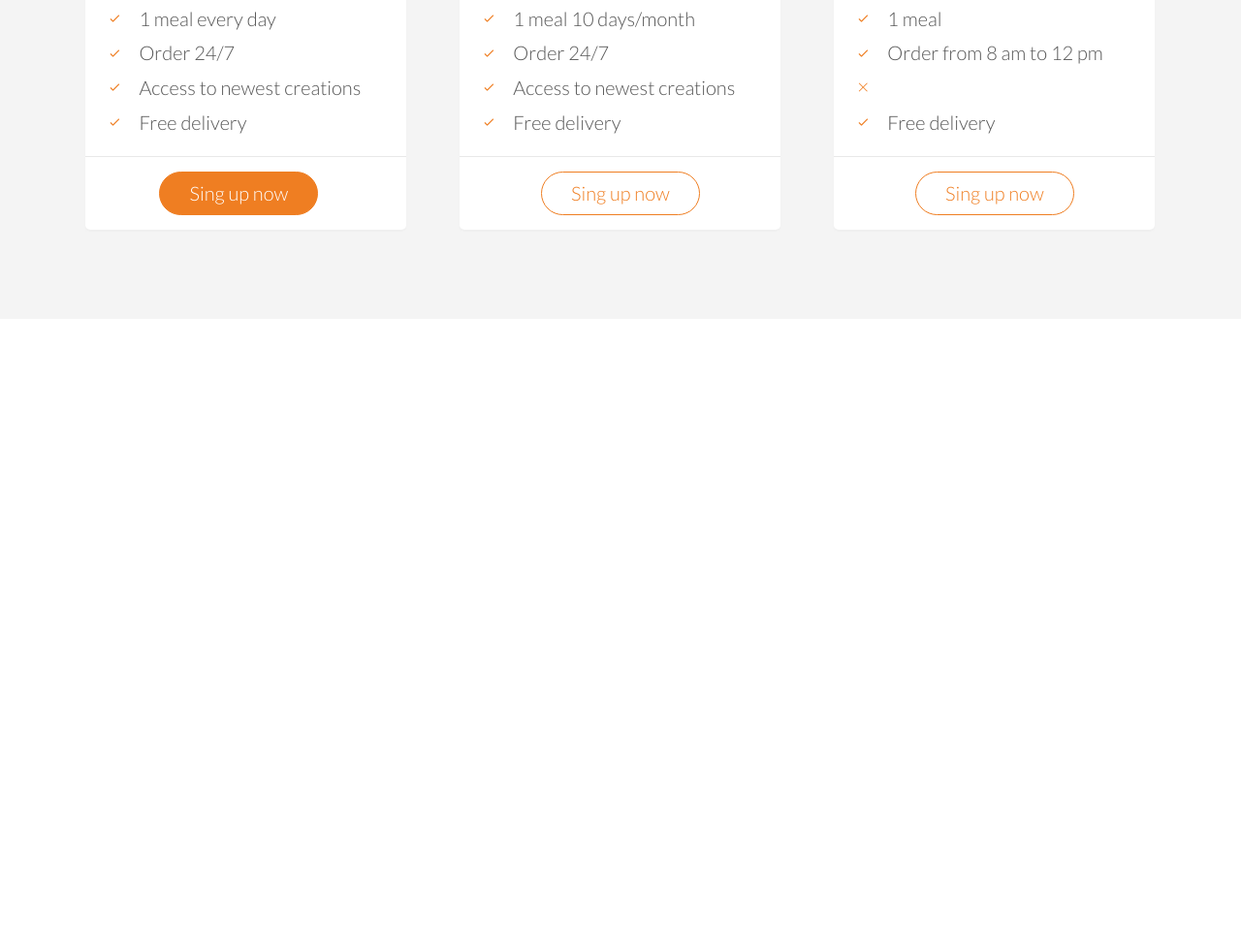
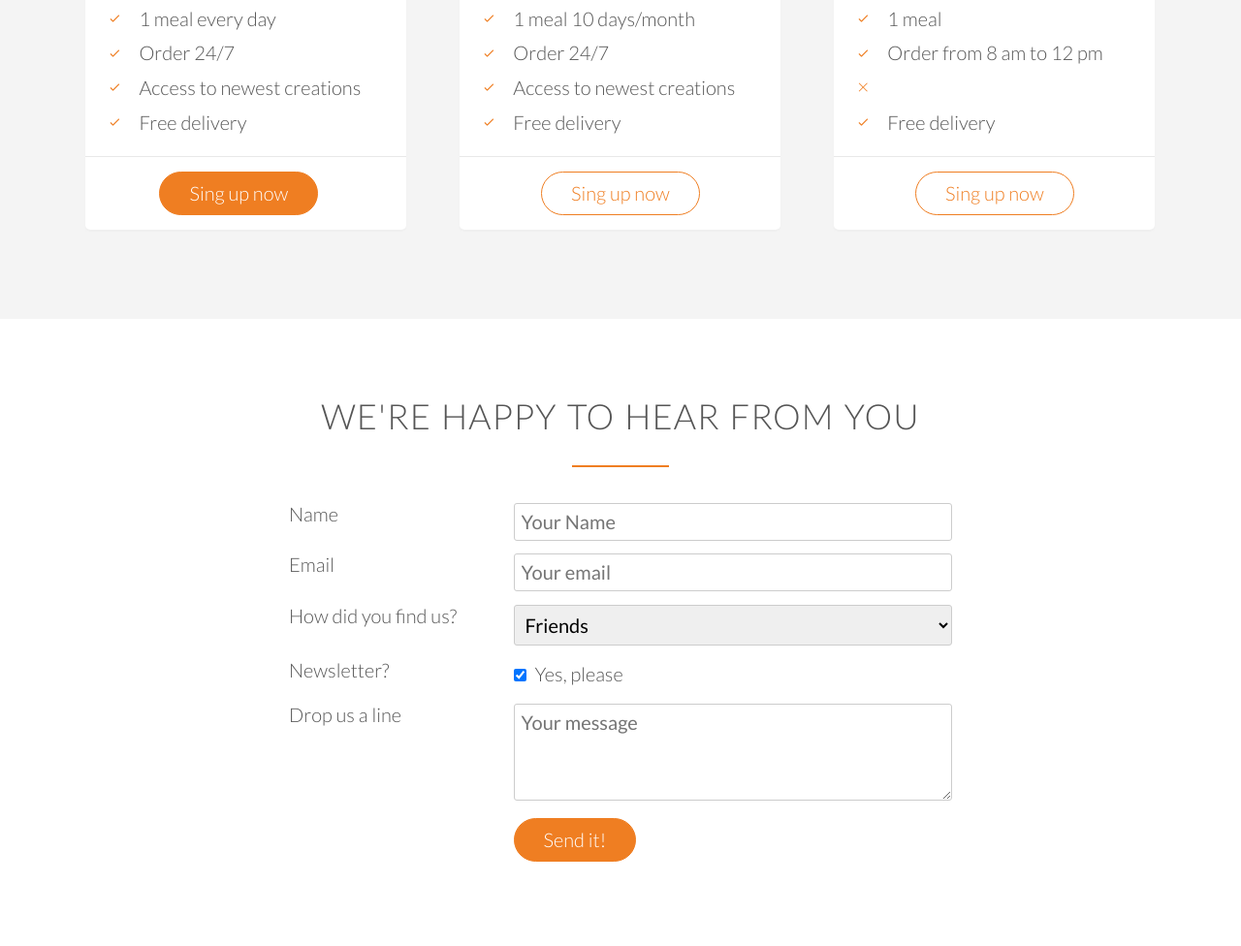
Before and after one commit to livealvi/food.service.io, a plain HTML site: page index.html in a window 1280 px wide. Shown: the part 4297-5273 px from the top of the page at 97% size. Before the commit the page ends 4626 px from the top, so only its background shows below. Drawn offline with Linux system fonts and the light colour scheme; files whose address does not match are found by name.

Commit message:
form - section - add

```diff
--- a/index.html
+++ b/index.html
@@ -326,6 +326,71 @@
     </div>
   </section>
 
+  <section class="section-form">
+    <div class="row">
+      <h2>We're happy to hear from you</h2>
+    </div>
+    <div class="row">
+      <form method="post" action="#" class="contact-form">
+        <div class="row">
+          <div class="col span-1-of-3">
+            <label for="name">Name</label>
+          </div>
+          <div class="col span-2-of-3">
+            <input type="text" name="name" id="name" placeholder="Your Name" required>
+          </div>
+        </div>
+        <div class="row">
+          <div class="col span-1-of-3">
+            <label for="email">Email</label>
+          </div>
+          <div class="col span-2-of-3">
+            <input type="email" name="email" id="email" placeholder="Your email" required>
+          </div>
+        </div>
+        <div class="row">
+          <div class="col span-1-of-3">
+            <label for="find-us">How did you find us?</label>
+          </div>
+          <div class="col span-2-of-3">
+            <select name="find-us" id="find-us">
+              <option value="friends" selected>Friends</option>
+              <option value="search">Search engine</option>
+              <option value="ad">Advertisement</option>
+              <option value="other">Other</option>
+            </select>
+          </div>
+        </div>
+        <div class="row">
+          <div class="col span-1-of-3">
+            <label>Newsletter?</label>
+          </div>
+          <div class="col span-2-of-3">
+            <input type="checkbox" name="news" id="news" checked> Yes, please
+          </div>
+        </div>
+
+        <div class="row">
+          <div class="col span-1-of-3">
+            <label>Drop us a line</label>
+          </div>
+          <div class="col span-2-of-3">
+            <textarea name="message" placeholder="Your message"></textarea>
+          </div>
+        </div>
+
+        <div class="row">
+          <div class="col span-1-of-3">
+            <label>&nbsp;</label>
+          </div>
+          <div class="col span-2-of-3">
+            <input type="submit" value="Send it!">
+          </div>
+        </div>
+
+      </form>
+    </div>
+  </section>
 
 </body>
 
--- a/resourses/css/style.css
+++ b/resourses/css/style.css
@@ -144,7 +144,8 @@ a:active {
 
 /* ---------- buttons ---------- */
 .btn:link,
-.btn:visited {
+.btn:visited,
+input[type=submit] {
     display: inline-block;
     padding: 10px 30px;
     font-weight: 300;
@@ -154,7 +155,8 @@ a:active {
 }
 
 .btn-full:link,
-.btn-full:visited {
+.btn-full:visited,
+input[type=submit] {
     background-color: #ef7e22;
     border: 1px solid #ef7e22;
     color: #fff;
@@ -168,8 +170,9 @@ a:active {
 }
 
 .btn:hover,
-.btn:active {
-    background-color: #ef7e22;
+.btn:active,
+input[type=submit]:hover,
+input[type=submit]:active {
     background-color: #cf6d17;
 }
 
@@ -451,3 +454,34 @@ cite img {
 .plan-box ul li {
     padding: 5px 0;
 }
+
+/* -------------------- */
+/* form */
+/* --------------------- */
+
+.contact-form {
+    width: 60%;
+    margin: 0 auto;
+}
+
+input[type=text],
+input[type=email],
+select,
+textarea {
+    width: 100%;
+    padding: 7px;
+    border-radius: 3px;
+    border: 1px solid #ccc;
+}
+
+textarea {
+    height: 100px;
+}
+
+input[type=checkbox] {
+    margin: 10px 5px 10px 0;
+}
+
+*:focus {
+    outline: none;
+}
```
